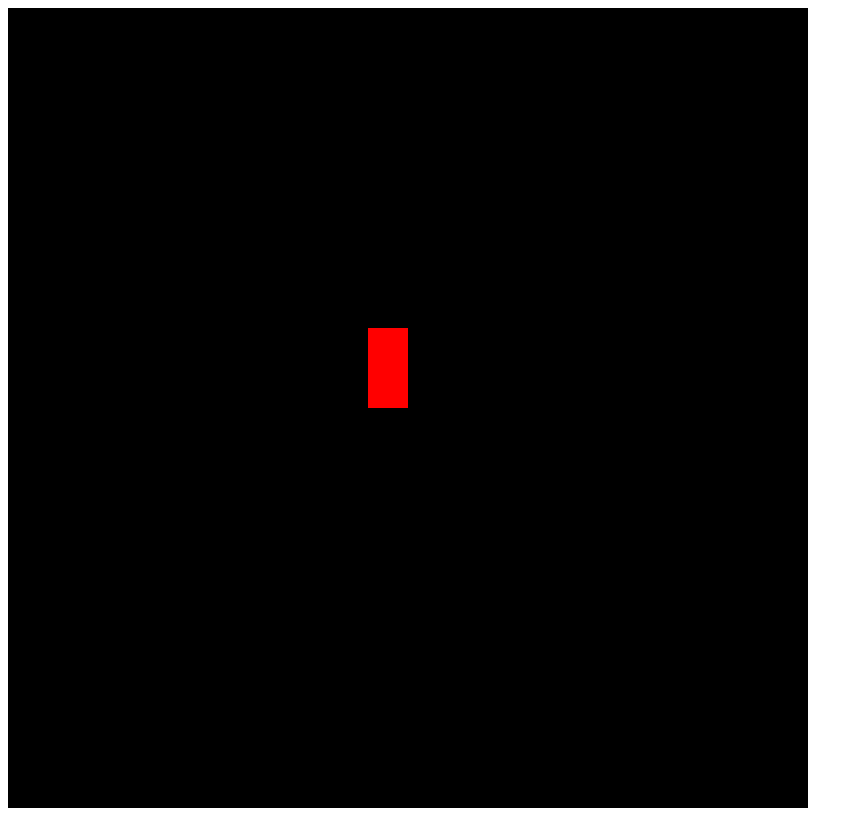
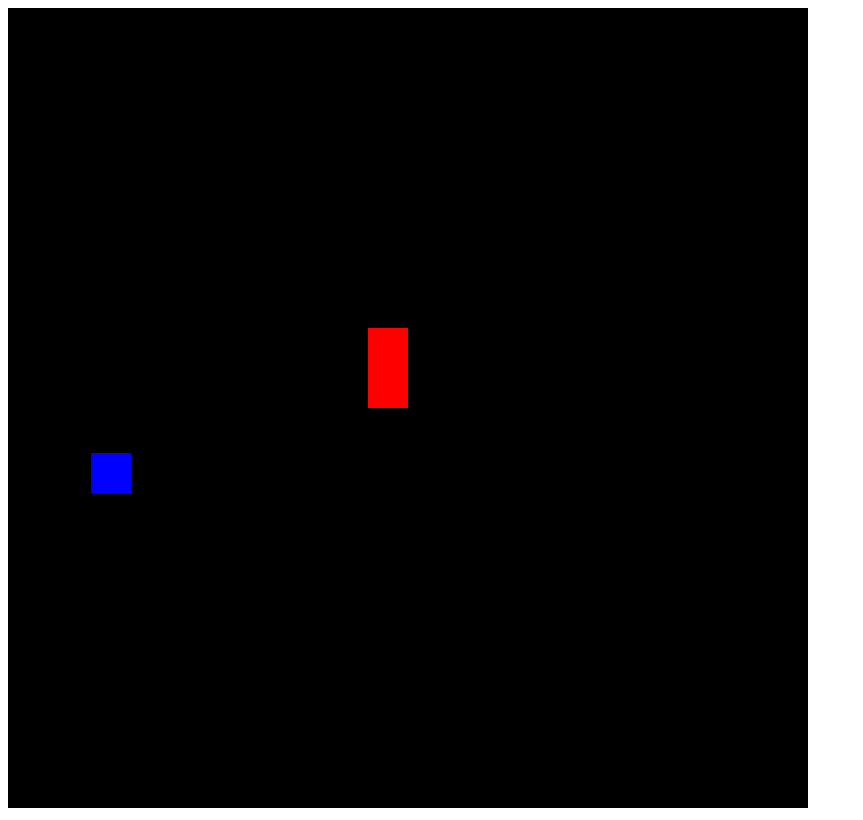
Before and after one commit to ToblexMC/haulingHavic, a plain HTML site: page index.html in a window 1280 px wide. Shown: the whole page, without its empty margins (0-863 px from the left). Drawn offline with Linux system fonts and the light colour scheme.

Commit message:
car going down
Added car that will soon need to be dodged as you arenet suppose to hit them (you can atm) it has a random x pos across the screen, though that will need to be re adressed when I add lanes as they need to be inside the lanes and not in the middle of it.

```diff
--- a/index.html
+++ b/index.html
@@ -9,18 +9,22 @@
     <script>
         var canvas, canvasContext;
         var truckX = 360;
+        var carX, carY, carSpeed;
 
         window.onload = function(){
             canvas = document.getElementById('gameCanvas');
             canvasContext = canvas.getContext('2d');
 
-
             document.addEventListener("keydown", handleKeyDown);
             document.addEventListener("keyup", handleKeyUp);
 
+
+            carX = Math.random() * (canvas.width - 40);
+            carY = 0;
+            carSpeed = 5;
+
             setInterval(mainloop, 1000/50);
         }
-
 
         var leftKey = false;
         var rightKey = false;
@@ -28,9 +32,10 @@
         function mainloop(){
             colorRect(0,0,canvas.width,canvas.height,'black');
             moveTruck();
+            moveCar();
             colorRect(truckX,320,40,80,'red'); // Truck
+            colorRect(carX, carY, 40, 40, 'blue'); // Car
         }
-
 
         function handleKeyDown(event) {
             if (event.key == "a" || event.key == "A") {
@@ -40,7 +45,6 @@
                 rightKey = true;
             }
         }
-
 
         function handleKeyUp(event) {
             if (event.key == "a" || event.key == "A") {
@@ -52,12 +56,20 @@
         }
 
         function moveTruck() {
-
             if (leftKey) {
                 truckX -= 7.5;
             }
             if (rightKey) {
                 truckX += 7.5;
+            }
+        }
+
+        function moveCar() {
+            carY += carSpeed;
+
+            if (carY > canvas.height) {
+                carX = Math.random() * (canvas.width - 40);
+                carY = 0;
             }
         }
 
```
